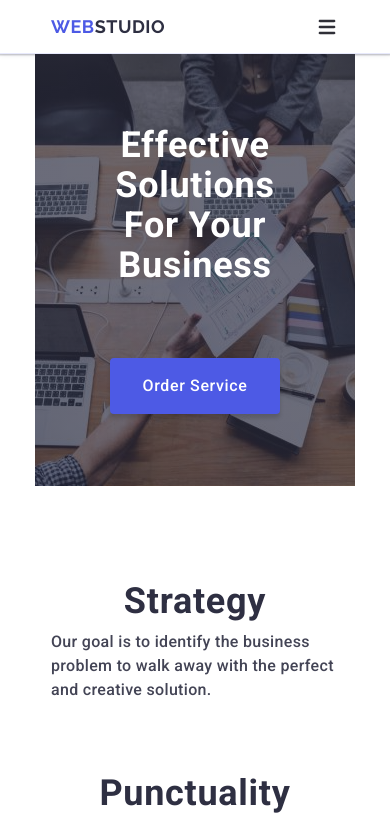
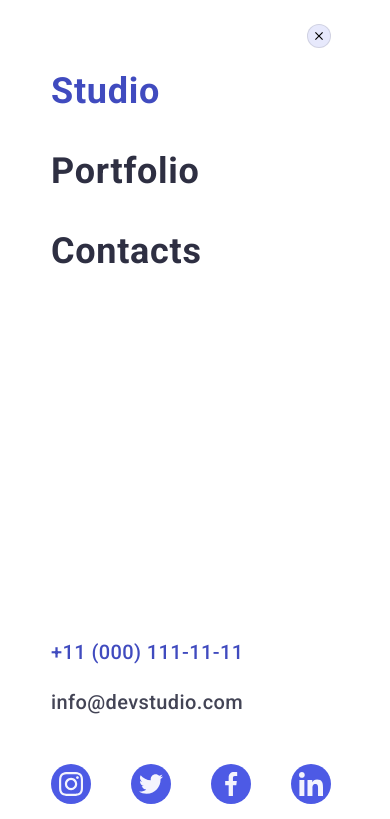
Before and after one commit to Inna-Vinnyk/goit-markup-hw-06, a plain HTML site: page index.html in a window 390 px wide. Shown: the top 819 px of the page. Drawn offline with nearby package versions, Linux system fonts and the light colour scheme.

Commit message:
add index and css

```diff
--- a/css/styles.css
+++ b/css/styles.css
@@ -496,7 +496,7 @@ address {
 
 @media only screen and (min-width: 1158px) {
   .benefits-text {
-    font-weight: 400px;
+    font-weight: 400;
   }
 }
 
@@ -568,6 +568,7 @@ address {
 .social-list {
   display: flex;
   justify-content: center;
+  flex-direction: row;
   gap: 24px;
 }
 .social-link:active {
@@ -1181,14 +1182,15 @@ input[type='checkbox']:focus-visible
   display: flex;
   flex-direction: column;
   gap: 40px;
-
+}
+.menu-link {
   font-weight: 700;
   font-size: 36px;
   line-height: 1.11;
 }
 
-.menu-link:active,
-.menu-address-link:active {
+.menu-link.current,
+.menu-contacts-link.current {
   color: #404bbf;
 }
 
@@ -1200,9 +1202,6 @@ input[type='checkbox']:focus-visible
   color: #2e2f42;
 }
 
-.active-contact {
-  color: #4d5ae5;
-}
 .menu-contacts:first-child {
   margin-bottom: 24px;
 }
@@ -1211,8 +1210,20 @@ input[type='checkbox']:focus-visible
   margin-bottom: 48px;
 }
 
-.social-list > .social-item {
-  justify-content: space-between;
+.menu-contacts-link {
+  font-weight: 500;
+  font-size: 20px;
+  line-height: 1.2;
+  letter-spacing: 0.02em;
+  color: #434455;
+  font-style: normal;
+}
+
+.menu-social-list {
+  display: flex;
+  align-items: flex-start;
+  justify-content: flex-start;
+  flex-direction: row;
   gap: 40px;
 }
 /* #endregion */
--- a/index.html
+++ b/index.html
@@ -62,7 +62,7 @@
         </button>
       </div>
 
-      <div class="mobile-menu" data-menu>
+      <!-- <div class="mobile-menu" data-menu>
         <div class="container mobile-menu-container">
           <button class="mobile-menu-close modal-button" data-menu-close>
             <svg class="icon-close" width="8" height="8">
@@ -130,7 +130,7 @@
             </li>
           </ul>
         </div>
-      </div>
+      </div> -->
     </header>
     <!-- #endregion -->
 
@@ -885,7 +885,7 @@
     <!-- #endregion -->
 
     <!-- mobile menu -->
-    <!-- <div class="mobile-menu is-open" data-menu>
+    <div class="mobile-menu is-open" data-menu>
       <div class="container mobile-menu-container">
         <button class="mobile-menu-close modal-button" data-menu-close>
           <svg class="icon-close" width="8" height="8">
@@ -895,7 +895,7 @@
         <nav class="mobile-menu-nav">
           <ul class="mobile-menu-list">
             <li class="mobile-menu-item">
-              <a class="menu-link active" href="">Studio</a>
+              <a class="menu-link current" href="">Studio</a>
             </li>
             <li class="mobile-menu-item">
               <a class="menu-link" href="">Portfolio</a>
@@ -905,12 +905,11 @@
             </li>
           </ul>
         </nav>
+
         <address class="mobile-address">
           <ul class="mobile-menu-contacts">
             <li class="menu-contacts">
-              <a
-                class="menu-contacts-link active-contact"
-                href="tel:++110001111111"
+              <a class="menu-contacts-link current" href="tel:++110001111111"
                 >+11 (000) 111-11-11</a
               >
             </li>
@@ -922,7 +921,7 @@
           </ul>
         </address>
 
-        <ul class="social-list">
+        <ul class="menu-social-list">
           <li class="social-item">
             <a class="social-link" href="https://www.instagram.com/">
               <svg class="social-icons" width="24" height="24">
@@ -953,6 +952,6 @@
           </li>
         </ul>
       </div>
-    </div> -->
+    </div>
   </body>
 </html>
```
